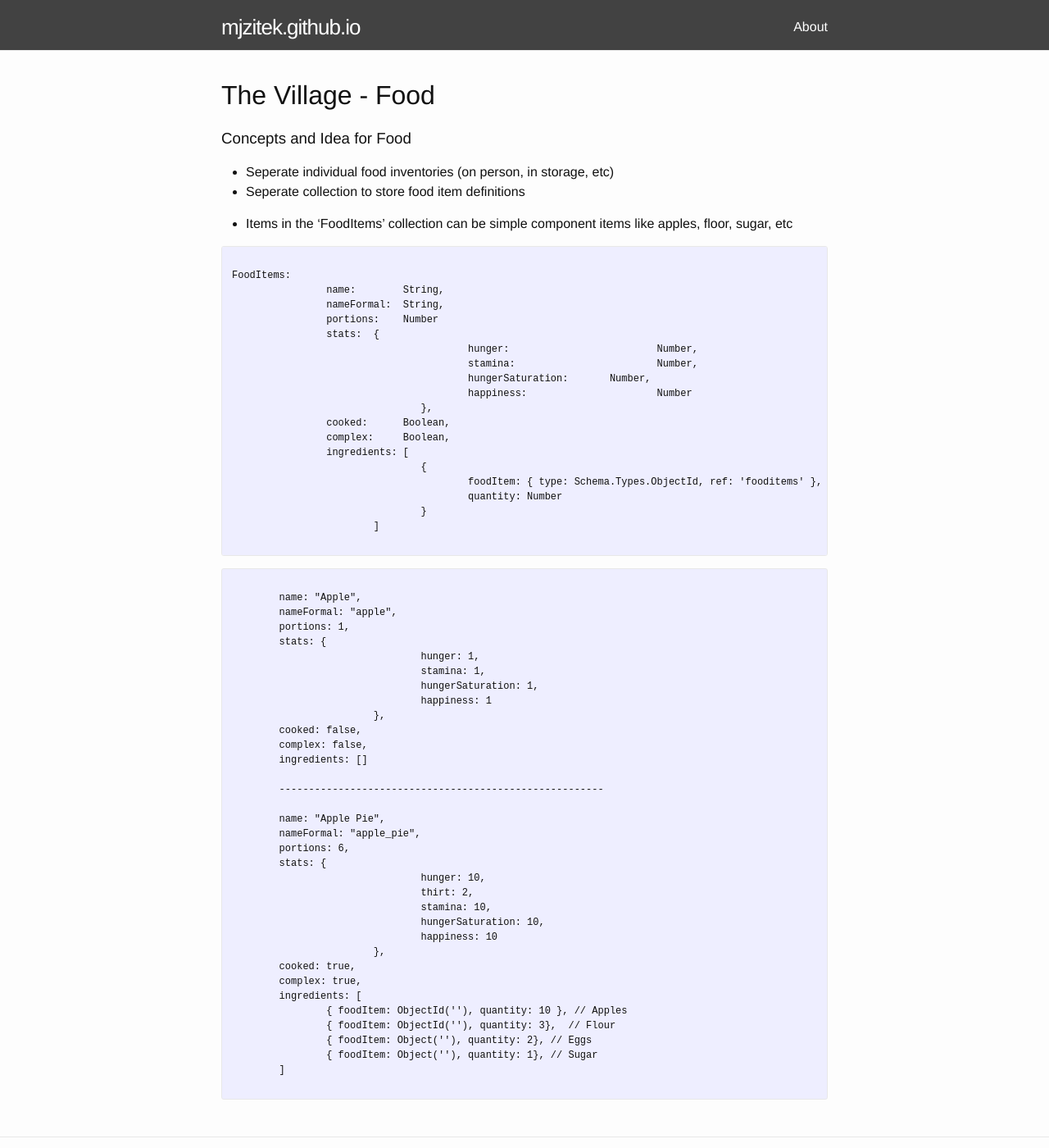
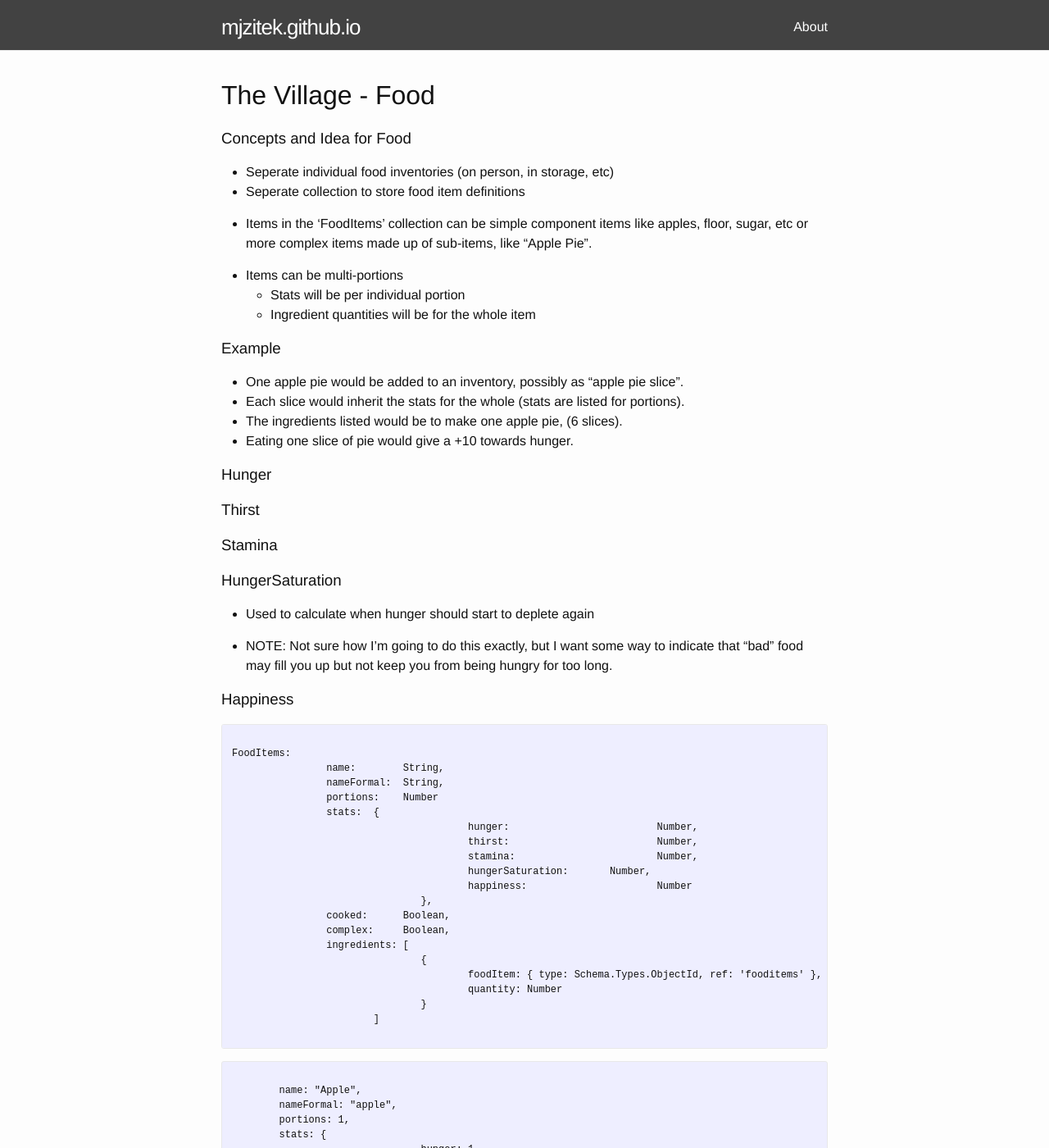
Before and after one commit to mjzitek/mjzitek.github.io, a Jekyll site: the page built from the-village/food/index.md, in a window 1280 px wide and 1400 px high. Shown: the whole window at 82% size. Built offline with Jekyll 4.4.1, drawn with Linux system fonts in a browser that asks for light colours; some of the changed text lies outside the part shown.

Commit message:
village - food documentation

```diff
--- a/the-village/food/index.md
+++ b/the-village/food/index.md
@@ -10,9 +10,35 @@ layout: default
 * Seperate individual food inventories (on person, in storage, etc)
 * Seperate collection to store food item definitions
 
-* Items in the 'FoodItems' collection can be simple component items like apples, floor, sugar, etc
+* Items in the 'FoodItems' collection can be simple component items like apples, floor, sugar, etc or more complex items made up of sub-items, like "Apple Pie".
+
+* Items can be multi-portions
+	* Stats will be per individual portion
+	* Ingredient quantities will be for the whole item
+
+### Example
+
+* One apple pie would be added to an inventory, possibly as "apple pie slice".
+* Each slice would inherit the stats for the whole (stats are listed for portions).
+* The ingredients listed would be to make one apple pie, (6 slices).
+* Eating one slice of pie would give a +10 towards hunger.
 
 
+### Hunger
+
+
+### Thirst
+
+### Stamina
+
+### HungerSaturation
+
+* Used to calculate when hunger should start to deplete again
+
+* NOTE:  Not sure how I'm going to do this exactly, but I want some way to indicate that "bad" food may fill you up but not keep you from being hungry for too long.
+
+
+### Happiness
 
 <pre>
 <code>
@@ -22,6 +48,7 @@ FoodItems:
 		portions:    Number
 		stats:  {
 					hunger: 			Number,
+					thirst:				Number,
 					stamina: 			Number,
 					hungerSaturation: 	Number,
 					happiness: 			Number
@@ -72,5 +100,25 @@ FoodItems:
 		{ foodItem: Object(''), quantity: 2}, // Eggs
 		{ foodItem: Object(''), quantity: 1}, // Sugar
 	]
+
+	-------------------------------------------------------
+
+	name: "Apple Juice",
+	nameFormal: "apple_juice",
+	portions: 1,
+	stats: {
+				hunger: 1,
+				thirst: 5,
+				stamina: 1,
+				hungerSaturation: 1,
+				happiness: 2
+			},
+	cooked: false,
+	complex: false,
+	ingredients: [
+		{ foodItem: ObjectId(''), quantity: 1 }, // Apples
+		{ foodItem: ObjectId(''), quantity: 1 },  // Sugar
+		{ foodItem: ObjectId(''), quantity: 1 },  // Water
+	]
 </code>
 </pre>
```
Also changed, not shown: other parts of the-village/food/index.md (+1 -0 lines).
